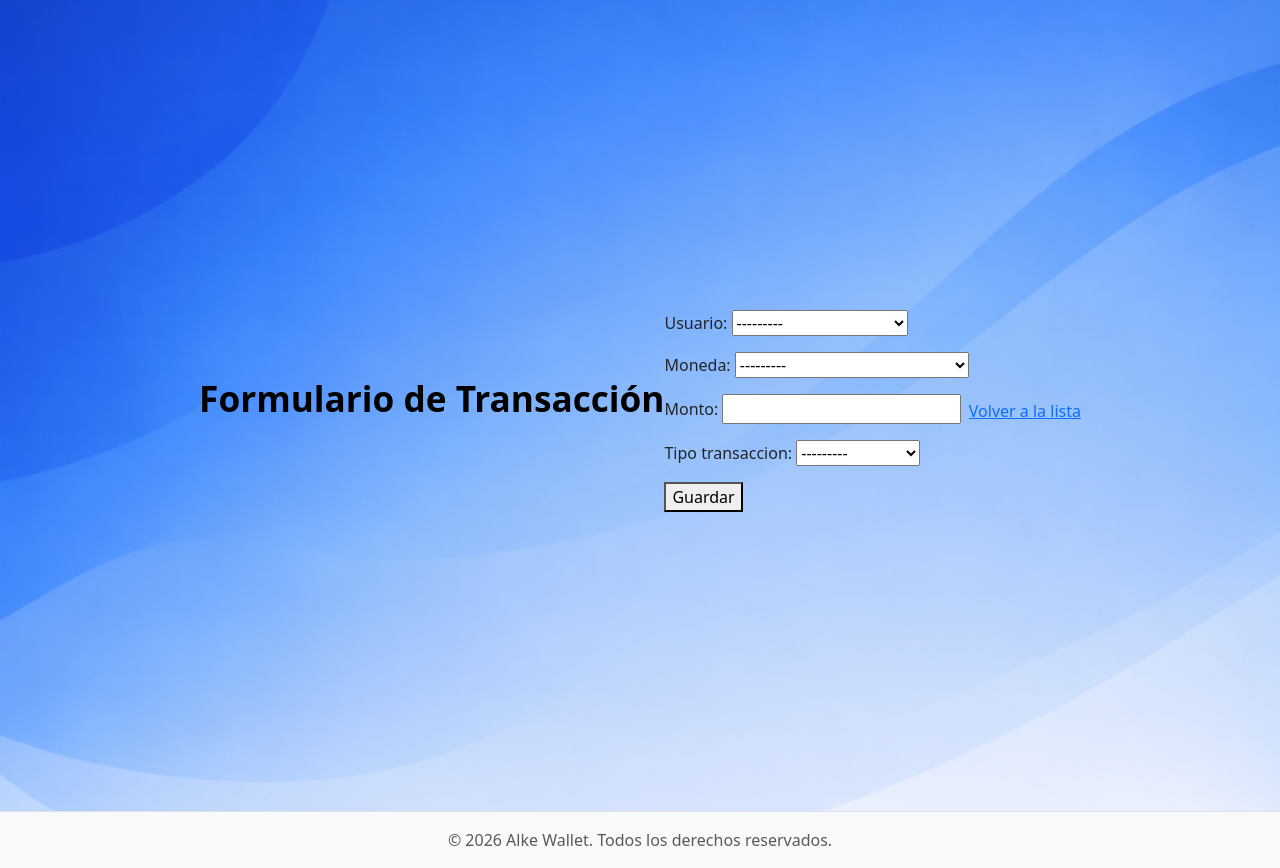
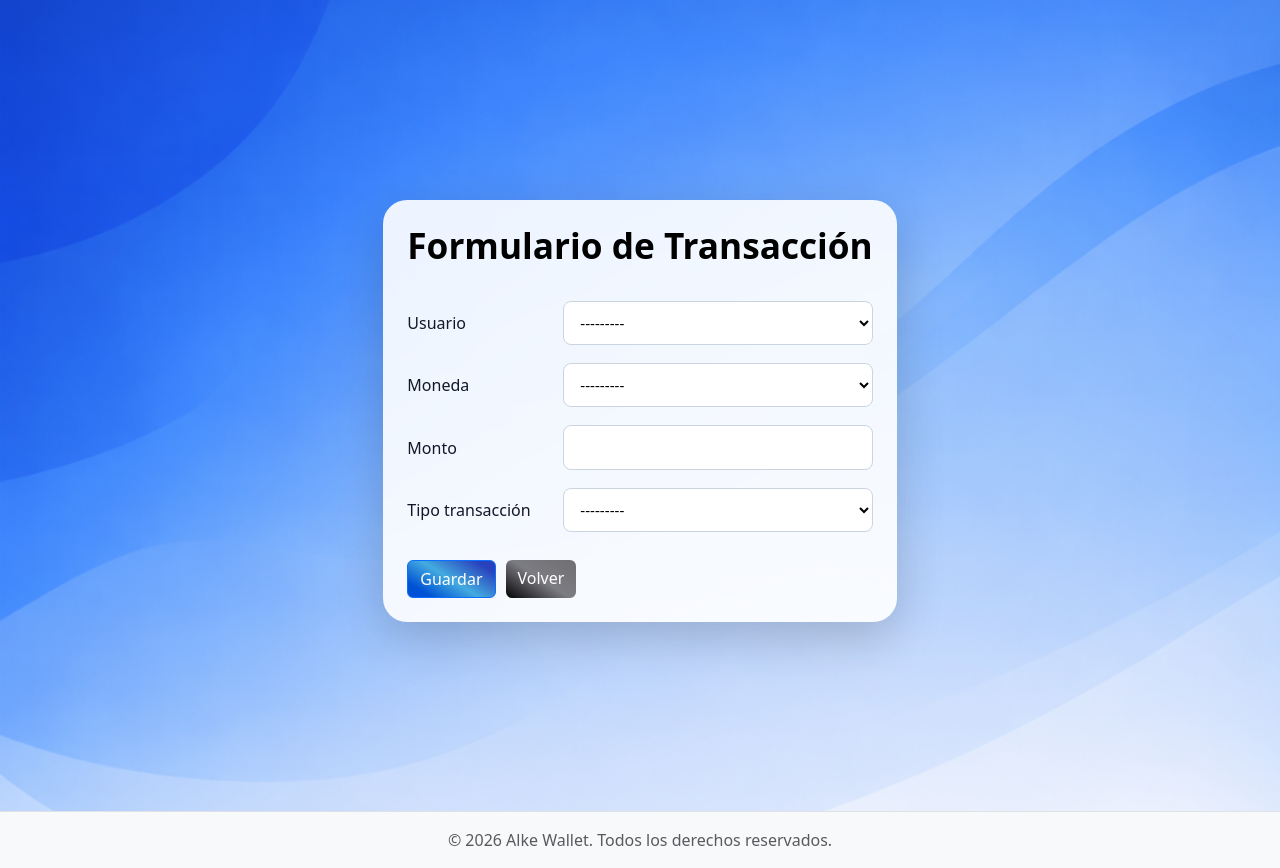
Before and after one commit to ignaciotrujilloleiva/Proyecto-Modulo-7-Desarrollo-web-Django-Integraci-n-Base-de-datos, a Django app: page /transacciones/nueva/ in a window 1280 px wide. Shown: the part 166-1034 px from the top of the page. Run offline with Django 5.2, Linux system fonts and the light colour scheme; data comes from the database, SQL or seed files in the repository.

Commit message:
Update visual
Aplicación de estilos para transaccion_delete.html y transaccion_form.html

```diff
--- a/wallet/static/wallet/css/style.css
+++ b/wallet/static/wallet/css/style.css
@@ -141,17 +141,106 @@ h2 {
 }
 
 /* =========================================================
+   TARJETA DE FORMULARIO
+========================================================= */
+.form-card {
+    max-width: 640px;
+    width: 100%;
+    margin: 0 auto;
+    border-radius: 24px;
+}
+
+/* =========================================================
+   FORMULARIO PERSONALIZADO
+========================================================= */
+.custom-form {
+    margin-top: 10px;
+}
+
+.form-group-custom {
+    display: flex;
+    align-items: center;
+    gap: 16px;
+    margin-bottom: 18px;
+}
+
+.form-group-custom label {
+    width: 140px;
+    font-weight: 500;
+    color: #111827;
+    margin: 0;
+}
+
+.form-group-custom input,
+.form-group-custom select,
+.form-group-custom textarea {
+    flex: 1;
+    padding: 10px 12px;
+    border: 1px solid #cbd5e1;
+    border-radius: 8px;
+    font-size: 0.95rem;
+    background-color: #ffffff;
+}
+
+.form-group-custom input:focus,
+.form-group-custom select:focus,
+.form-group-custom textarea:focus {
+    outline: none;
+    border-color: var(--color-primario);
+    box-shadow: 0 0 0 3px rgba(0, 82, 212, 0.15);
+}
+
+/* =========================================================
+   BOTONES DEL FORMULARIO
+========================================================= */
+.form-actions {
+    display: flex;
+    gap: 10px;
+    margin-top: 28px;
+}
+
+.btn-secondary {
+    background: #6b7280;
+    color: white;
+    border: none;
+}
+
+.btn-secondary:hover {
+    color: white;
+    opacity: 0.9;
+}
+
+/* =========================================================
+   CONFIRMACIÓN DE ELIMINACIÓN
+========================================================= */
+.delete-message {
+    margin: 20px 0 25px;
+    font-size: 1.05rem;
+    color: #374151;
+}
+
+/* Centrar botones en confirmación */
+.form-actions.justify-content-center {
+    justify-content: center;
+}
+
+/* =========================================================
    BOTONES PERSONALIZADOS
    Se redefine el estilo Bootstrap para mantener
    la identidad visual del proyecto.
 ========================================================= */
 
 .btn-primary {
-    /* Botón con el mismo degradado que el fondo del body */
+    /* Botón con el mismo degradado azul */
     background: linear-gradient(32deg, #0052D4 16%, #43abdf 49%, #2841bd 87%);
 }
 
 .btn-danger {
-    /* Botón con el mismo degradado que el fondo del body */
+    /* Botón con el mismo degradado rojo */
     background: linear-gradient(32deg, #cf0000 16%, #dc949a 49%, #ba2431 87%);
 }
+
+.btn-secondary {
+    /* Botón con el mismo degradado gris */
+    background: linear-gradient(33deg, #040406 0%, #7c7c83 50%, #6f6f71 100%);
+}
--- a/wallet/templates/wallet/transaccion_form.html
+++ b/wallet/templates/wallet/transaccion_form.html
@@ -3,13 +3,44 @@
 {% block title %}Formulario de Transacción{% endblock %}
 
 {% block content %}
-    <h2>Formulario de Transacción</h2>
+<div class="transactions-container">
 
-    <form method="post">
-        {% csrf_token %}
-        {{ form.as_p }}
-        <button type="submit">Guardar</button>
-    </form>
+    <div class="card card-base form-card shadow-lg p-4">
+        <h2 class="title">Formulario de Transacción</h2>
 
-    <a href="{% url 'transaccion_list' %}">Volver a la lista</a>
+        <form method="post" class="custom-form">
+            {% csrf_token %}
+
+            <div class="form-group-custom">
+                <label for="{{ form.usuario.id_for_label }}">Usuario</label>
+                {{ form.usuario }}
+            </div>
+
+            <div class="form-group-custom">
+                <label for="{{ form.moneda.id_for_label }}">Moneda</label>
+                {{ form.moneda }}
+            </div>
+
+            <div class="form-group-custom">
+                <label for="{{ form.monto.id_for_label }}">Monto</label>
+                {{ form.monto }}
+            </div>
+
+            <div class="form-group-custom">
+                <label for="{{ form.tipo_transaccion.id_for_label }}">Tipo transacción</label>
+                {{ form.tipo_transaccion }}
+            </div>
+
+            <div class="form-actions">
+                <button type="submit" class="btn btn-primary">
+                    Guardar
+                </button>
+                <a href="{% url 'transaccion_list' %}" class="btn btn-secondary">
+                    Volver
+                </a>
+            </div>
+        </form>
+    </div>
+
+</div>
 {% endblock %}
```
Also changed, not shown: wallet/templates/wallet/transaccion_confirm_delete.html (+32 -7 lines).
